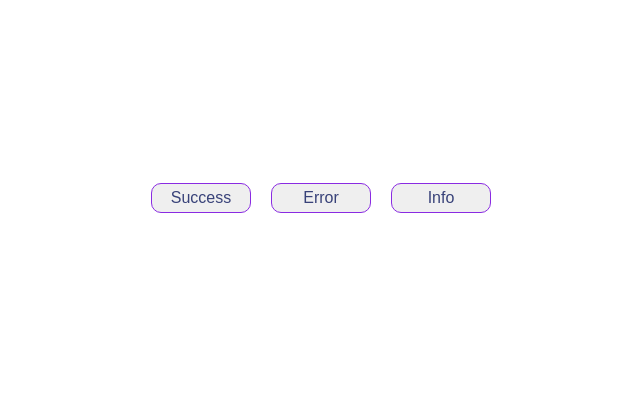
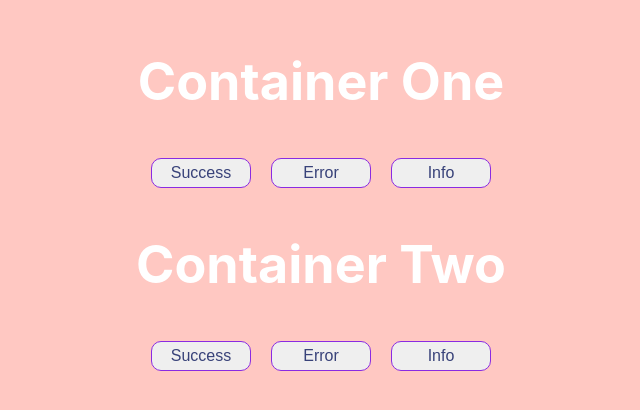
Before and after one commit to asif-simform/react-18, a React (Create React App) app: page / in a window 1280 px wide. Shown: the part 202-612 px from the top of the page, without its empty margins (319-959 px from the left). Built offline with nearby package versions, Linux system fonts and the light colour scheme.

Commit message:
Container base toast

```diff
--- a/src/App.css
+++ b/src/App.css
@@ -14,7 +14,7 @@
 }
 
 .App-header {
-  /* background-color: #282c34; */
+  background-color: #ffc8c2;
   min-height: 100vh;
   display: flex;
   flex-direction: column;
--- a/src/components/Toast.js
+++ b/src/components/Toast.js
@@ -1,20 +1,22 @@
 import React from "react";
 import { successToast, errorToast, infoToast } from "../utils/toast";
 
-import errorIcon from "../assets/error-icon.svg";
-import successIcon from "../assets/success.svg";
+import { ReactComponent as ErrorIcon } from "../assets/error-icon.svg";
+import { ReactComponent as SuccessIcon } from "../assets/success.svg";
 import { ReactComponent as InfoIcon } from "../assets/info.svg";
 
 export const Toast = () => {
   return (
+    <>
+    <h1>Container One</h1>
       <div className="action-button">
-
         <button
           onClick={() =>
             successToast(
               "This is the toast notification text and it is arguably a bit longer than the first notification above.",
               {
-              icon: <img src={successIcon} alt="successIcon" />,
+                icon: <SuccessIcon />,
+                containerId: "one",
               }
             )
           }
@@ -25,7 +27,8 @@ export const Toast = () => {
         <button
           onClick={() =>
             errorToast("This is the toast notification text and it is short", {
-            icon: <img src={errorIcon} alt="errorIcon" />,
+              icon: <ErrorIcon />,
+              containerId: "one",
             })
           }
         >
@@ -37,7 +40,8 @@ export const Toast = () => {
             infoToast(
               "This is the notification text and it is only used for neutral and positive cases",
               {
-              icon: <InfoIcon />
+                icon: <InfoIcon />,
+                containerId: "one",
               }
             )
           }
@@ -45,6 +49,50 @@ export const Toast = () => {
           Info
         </button>
       </div>
+
+      <h1>Container Two</h1>
+
+      <div className="action-button">
+        <button
+          onClick={() =>
+            successToast(
+              "This is the toast notification text and it is arguably a bit longer than the first notification above.",
+              {
+                icon: <SuccessIcon />,
+                containerId: "two",
+              }
+            )
+          }
+        >
+          Success
+        </button>
+
+        <button
+          onClick={() =>
+            errorToast("This is the toast notification text and it is short", {
+              icon: <ErrorIcon />,
+              containerId: "two",
+            })
+          }
+        >
+          Error
+        </button>
+
+        <button
+          onClick={() =>
+            infoToast(
+              "This is the notification text and it is only used for neutral and positive cases",
+              {
+                icon: <InfoIcon />,
+                containerId: "two",
+              }
+            )
+          }
+        >
+          Info
+        </button>
+      </div>
+    </>
   );
 };
 
--- a/src/containers/ToastContainer.js
+++ b/src/containers/ToastContainer.js
@@ -4,7 +4,24 @@ import { ToastContainer as Container } from "react-toastify";
 import "react-toastify/dist/ReactToastify.css";
 
 const ToastContainer = () => {
-  return <Container limit={1} closeButton={false}  className="my-app-toast-container"/>;
+  return (
+    <>
+      <Container
+        limit={1}
+        closeButton={false}
+        containerId="one"
+        className="my-app-toast-container"
+        enableMultiContainer={true}
+      />
+      <Container
+        limit={1}
+        closeButton={false}
+        containerId="two"
+        className="my-app-toast-container"
+        enableMultiContainer={true}
+      />
+    </>
+  );
 };
 
 export default ToastContainer;
--- a/src/utils/toast.js
+++ b/src/utils/toast.js
@@ -7,22 +7,20 @@ const toastOptions = {
   draggable: false,
   transition: Zoom,
   pauseOnFocusLoss: false,
-  closeOnClick: false,
+  closeOnClick: true,
   closeButton: false
 };
 
 const dismissToast =  async () => {
-  console.log("called d")
-   // Easy, right 😎
-   toast.clearWaitingQueue();
-  await toast.dismiss();
+  // toast.clearWaitingQueue();
+  // await toast.dismiss();
 }
 
 export const successToast = (message, options) => {
+  console.log("successToast")
   if (!message) return;
 
   dismissToast();
-  console.log("called s")
 
   toast.success(message, {
     className:'my-app-success-toast-message',
```
Lines whose indentation alone changed are shown as unchanged.
